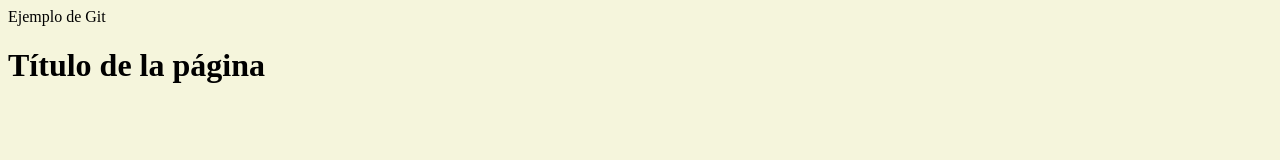
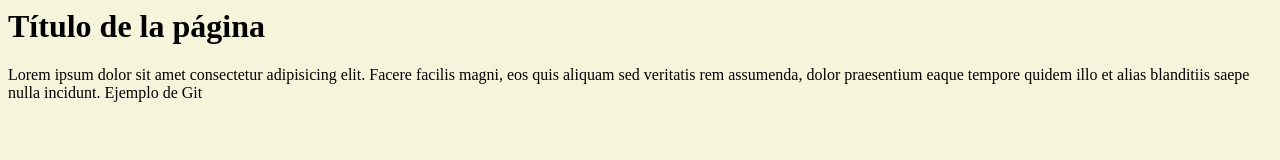
Before and after one commit to Luismariatorralba/BecaAngular6, a plain HTML site: page index.html in a window 1280 px wide. Drawn offline with Linux system fonts and the light colour scheme.

Commit message:
parrafo lorem

```diff
--- a/index.html
+++ b/index.html
@@ -1,14 +1,18 @@
 <html>
+
 <head>
     <style>
-        body{
+        body {
             background-color: beige;
         }
     </style>
 </head>
+
 <body>
-    Ejemplo de Git
     <h1>Título de la página</h1>
+    <p>Lorem ipsum dolor sit amet consectetur adipisicing elit. Facere facilis magni, eos quis aliquam sed veritatis rem
+    assumenda, dolor praesentium eaque tempore quidem illo et alias blanditiis saepe nulla incidunt.
+    Ejemplo de Git</p>
 </body>
 
 </html>
```
